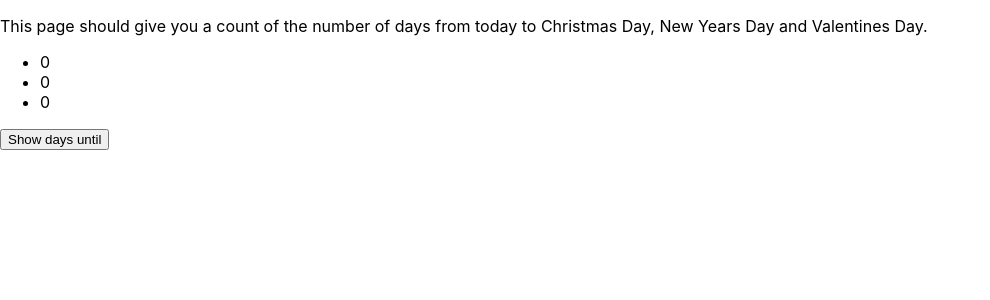
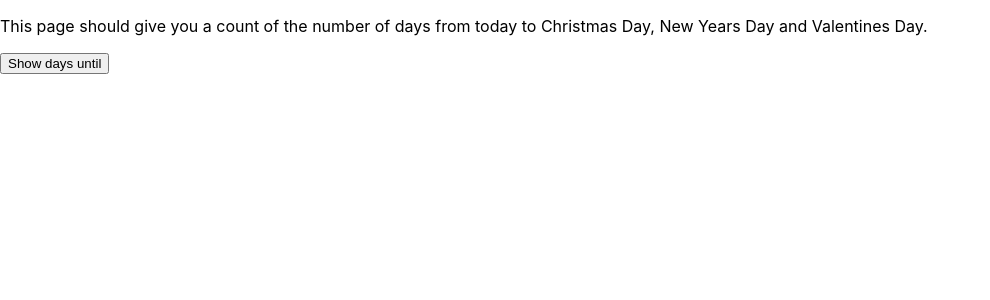
Before and after one commit to imypullan/react-days-until, a React (Create React App) app: page / in a window 1280 px wide. Shown: the top 300 px of the page, without its empty margins (0-990 px from the left). Built offline with nearby package versions, Linux system fonts and the light colour scheme.

Commit message:
hiding displayElement unless vdaysUntil calculated

```diff
--- a/src/Components/Parent/DisplayElement/index.js
+++ b/src/Components/Parent/DisplayElement/index.js
@@ -1,29 +1,31 @@
-import React, {useState} from 'react'
+import React from 'react'
 
 class DisplayElement extends React.Component {
 
     constructor(props) {
         super(props)
         this.state = {
-            dates: this.props.dates
+            dates: this.props.dates,
+            showInfo: this.props.showInfo
         }
     }
 
     componentDidUpdate(prevProps) {
         if (this.props.dates !== prevProps.dates) {
             this.setState({
-                dates: this.props.dates
+                dates: this.props.dates,
+                showInfo: this.props.showInfo
             })
         }
     }
 
     render() {
         return (
-            <div>
+            <div style={{display: this.state.showInfo? "block": "none"}}>
                 <ul>
                     {this.state.dates.map(date=>(
                         <li>
-                            {date.daysUntil}
+                            {date.daysUntil} days until {date.name}
                         </li>
                     ))}
                 </ul>
--- a/src/Components/Parent/index.js
+++ b/src/Components/Parent/index.js
@@ -9,7 +9,8 @@ class Parent extends React.Component {
         this.state = {
             today: new Date(),
             thisYear: new Date().getFullYear(),
-            dates: []
+            dates: [],
+            showInfo: false
         }
     }
     componentDidMount() {
@@ -53,7 +54,7 @@ class Parent extends React.Component {
     calculateDaysUntil = () => {
         const msInDay = 1000 * 60 * 60 *24
         this.state.dates.map(date => (
-           date.daysUntil = Math.round(date.numericDate.getTime() - this.state.today.getTime()/msInDay)
+           date.daysUntil = Math.round((date.numericDate.getTime() - this.state.today.getTime())/msInDay)
         ))
     }
 
@@ -61,7 +62,7 @@ class Parent extends React.Component {
         return (
             <div>
                 <TextElement />
-                <DisplayElement dates={this.state.dates}/>
+                <DisplayElement dates={this.state.dates} showInfo={this.state.showInfo}/>
                 <ButtonElement dates={this.state.dates} handleClick={this.prepareDates} />
             </div>
         )
```
